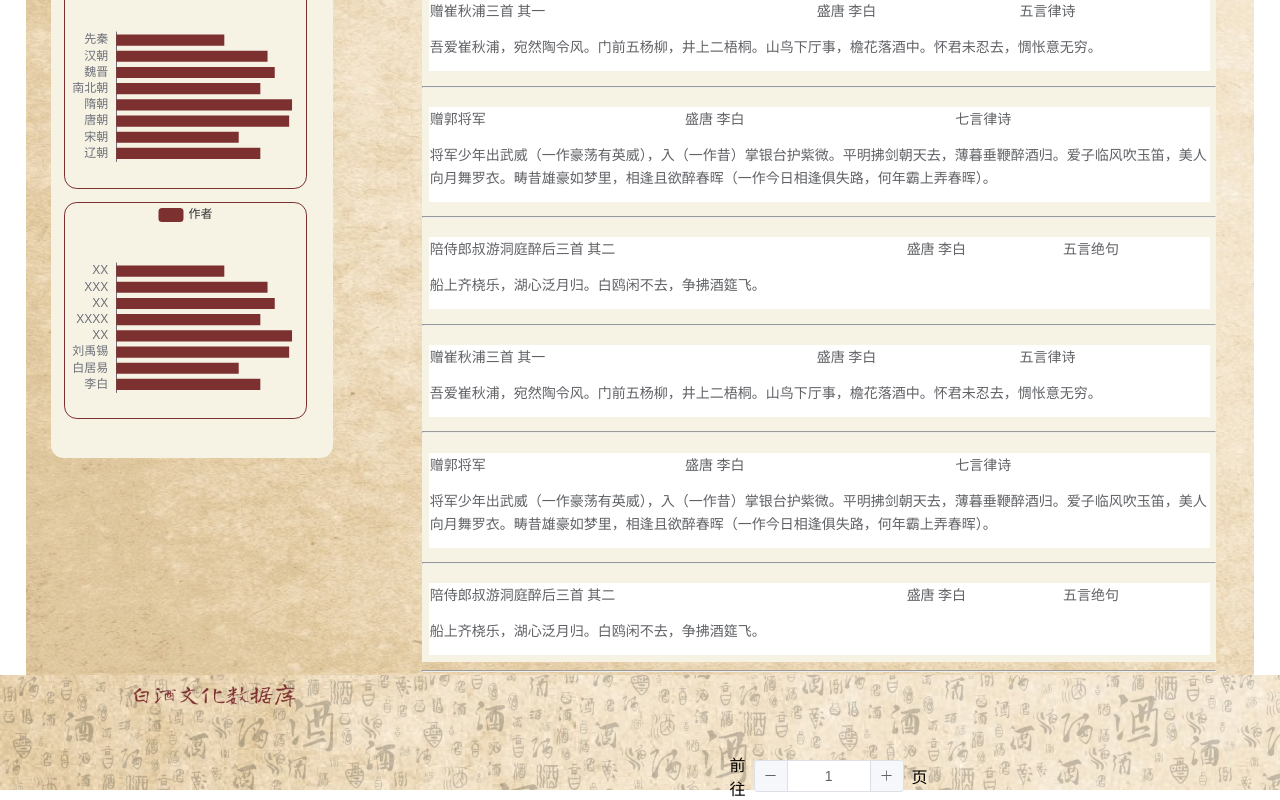
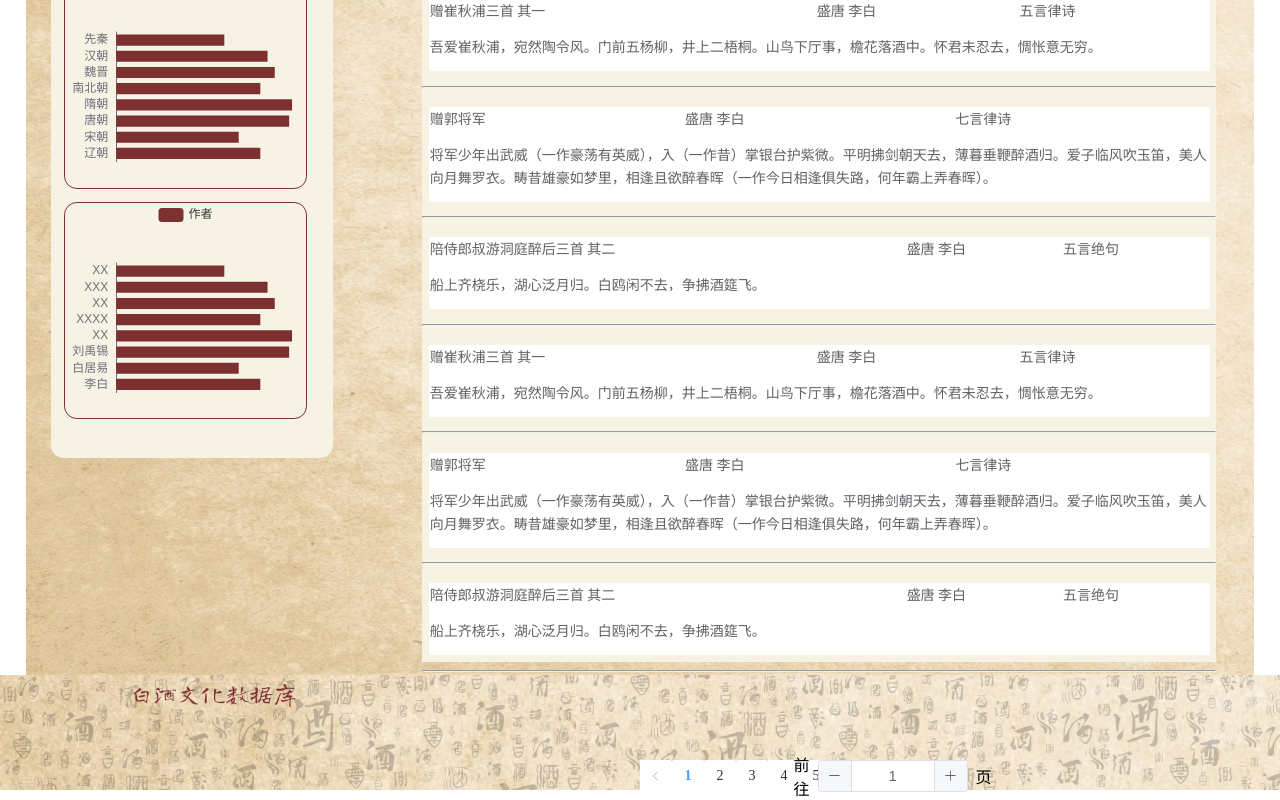
Before and after one commit to zy-xiaoyuer/Baijiu_Front, a Vue app: page /winePoetry in a window 1280 px wide. Shown: the part 304-1104 px from the top of the page. Built offline with nearby package versions, Linux system fonts and the light colour scheme.

Commit message:
Update WinePoetry.vue

```diff
--- a/src/views/winePoetry/WinePoetry.vue
+++ b/src/views/winePoetry/WinePoetry.vue
@@ -39,13 +39,7 @@
           吾爱崔秋浦，宛然陶令风。门前五杨柳，井上二梧桐。山鸟下厅事，檐花落酒中。怀君未忍去，惆怅意无穷。
         </el-descriptions-item>
       </el-descriptions>
-      <el-button
-        link
-        @click="toOut1"
-        class="btn"
-      >
-        查看诗词细节
-      </el-button>
+      <el-button link @click="toOut1" class="btn"> 查看诗词细节 </el-button>
       <hr />
       <!-- </router-link> -->
       <!-- <router-view></router-view> -->
@@ -125,6 +119,12 @@
         </el-descriptions-item>
       </el-descriptions>
       <hr />
+      <el-pagination class="page"
+        :page-size="2"
+        :pager-count="5"
+        layout="prev, pager, next"
+        :total="10"
+      />
       <el-space class="vertical">
         <el-space
           >前往 <el-input-number v-model="num" />页
@@ -402,10 +402,19 @@ const toOut1 = () => {
     .margin-top6 {
       margin-top: 1vw;
     }
+    .page{
+      position: relative;
+      left: 17vw;
+      top: 7vw;
+      width: 12vw;
+      height: 1vw;
+      opacity: 1;
+      box-sizing: border-box;
+    }
     .vertical {
       position: relative;
-      left: 24vw;
-      top: 7vw;
+      left: 29vw;
+      top: 6vw;
       width: 12vw;
       height: 1vw;
       opacity: 1;
```
